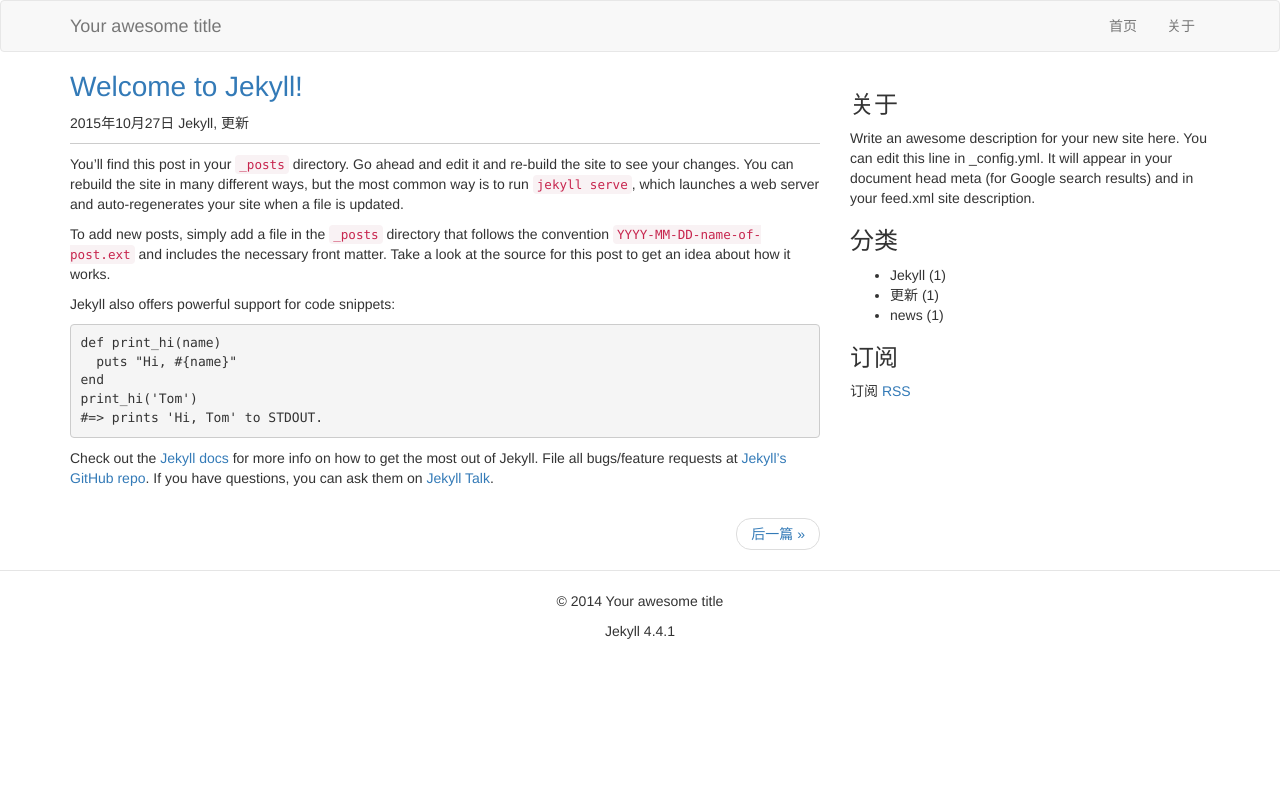
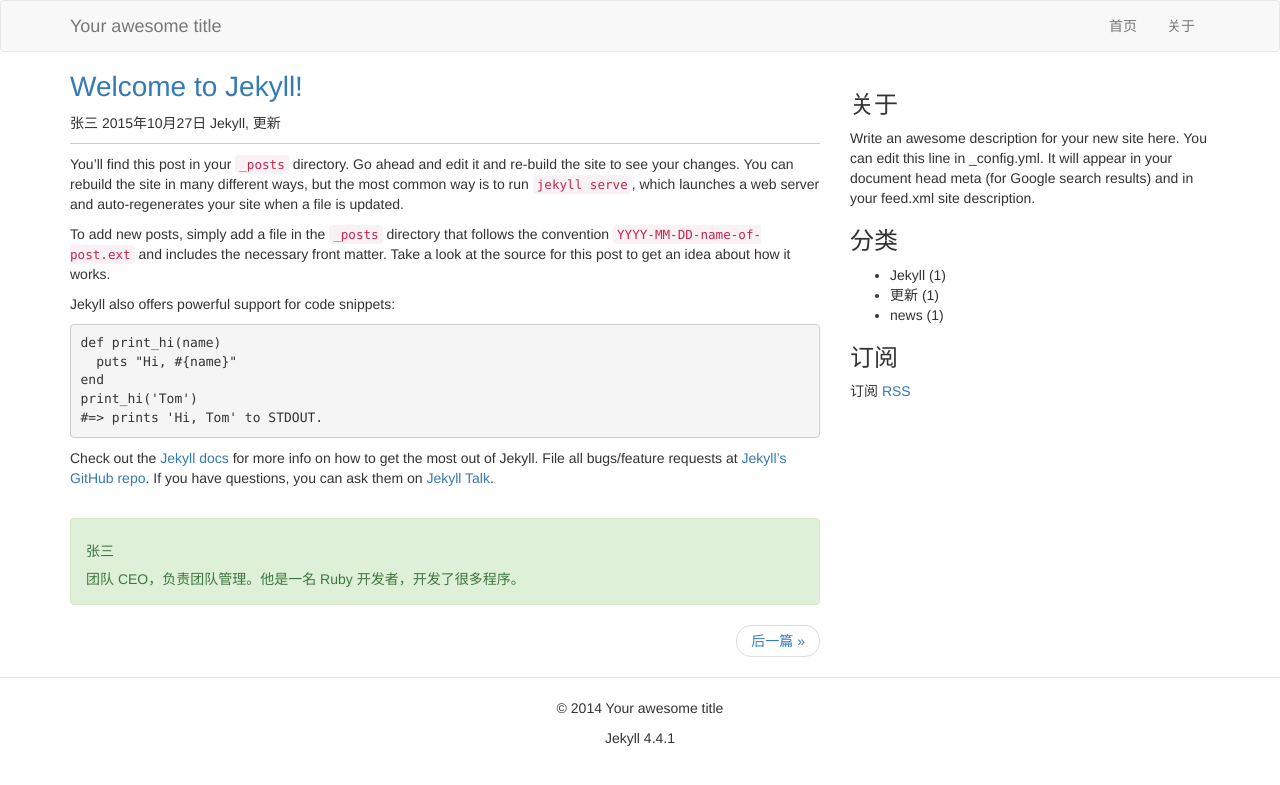
Before and after one commit to AndorChen/jekyll-book, a Jekyll site: the page built from chapter11/_posts/2015-10-27-welcome-to-jekyll.markdown, in a window 1280 px wide. Shown: the top 785 px of the page. Built offline with Jekyll 4.4.1, drawn with Linux system fonts in a browser that asks for light colours; nearby versions of some CDN libraries.

Commit message:
shows author information

```diff
--- /dev/null
+++ b/chapter11/_data/authors/lisi.yml
@@ -0,0 +1,3 @@
+name: 李四
+email: lisi@example.com
+bio: 团队 CTO，负责团队的技术指导。他是一名 Ruby 开发者，开发了很多程序。
--- /dev/null
+++ b/chapter11/_data/authors/zhangsan.yml
@@ -0,0 +1,3 @@
+name: 张三
+email: zhangsan@example.com
+bio: 团队 CEO，负责团队管理。他是一名 Ruby 开发者，开发了很多程序。
--- a/chapter11/_layouts/post.html
+++ b/chapter11/_layouts/post.html
@@ -1,17 +1,31 @@
 ---
 layout: default
 ---
+{% if page.author %}
+  {% assign the_author = site.data.authors[page.author] %}
+{% endif %}
+
 <article class="post">
   <header class="post-header">
     <h1 class="post-title"><a href="{{ page.url | prepend: site.baseurl }}">{{ page.title }}</a></h1>
-    <p class="post-meta">{{ page.date | date: "%Y年%-m月%-d日" }} {{ page.categories |
-category_links }}</p>
+    <p class="post-meta">
+      {% if the_author %}{{ the_author.name }}{% endif %}
+      {{ page.date | date: "%Y年%-m月%-d日" }}
+      {{ page.categories | category_links}}
+    </p>
   </header>
 
   <div class="post-content">
     {{ content }}
   </div>
 </article>
+
+{% if the_author %}
+  <div class="alert alert-success author-info">
+    <h5>{{ the_author.name }}</h5>
+    <p>{{ the_author.bio }}</p>
+  </div>
+{% endif %}
 
 {% if page.previous or page.next %}
 <nav>
--- a/chapter11/_posts/2015-10-27-welcome-to-jekyll.markdown
+++ b/chapter11/_posts/2015-10-27-welcome-to-jekyll.markdown
@@ -3,6 +3,7 @@ layout: post
 title:  "Welcome to Jekyll!"
 date:   2015-10-27 15:29:32 +0800
 categories: jekyll update
+author: zhangsan
 ---
 You’ll find this post in your `_posts` directory. Go ahead and edit it and re-build the site to see your changes. You can rebuild the site in many different ways, but the most common way is to run `jekyll serve`, which launches a web server and auto-regenerates your site when a file is updated.
 
```
